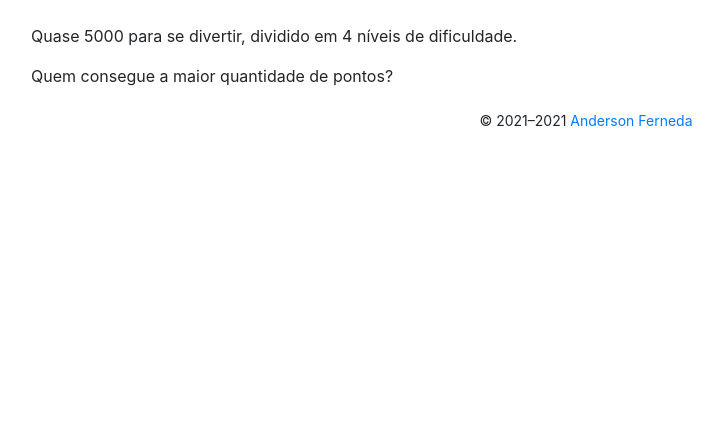
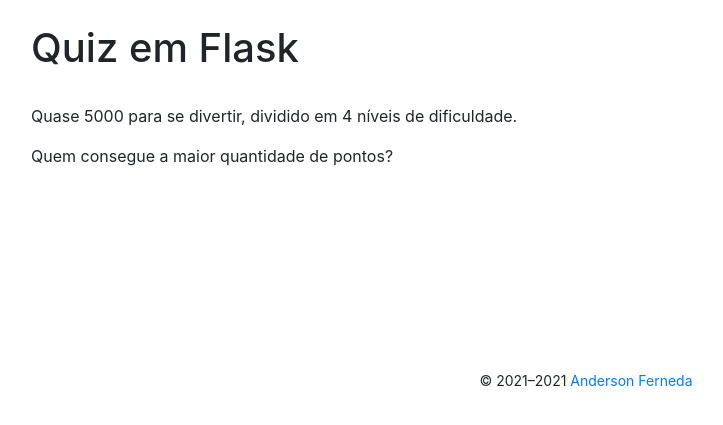
Before and after one commit to dersonf/quiz, a Flask app: page / in a window 1280 px wide. Shown: the part 56-481 px from the top of the page, without its empty margins (54-777 px from the left). Run offline with Flask 2, Linux system fonts and the light colour scheme; some libraries are stand-ins or nearby versions.

Commit message:
Ajuste template base

```diff
--- a/app/templates/base.html
+++ b/app/templates/base.html
@@ -17,7 +17,7 @@
             margin-top: 20px;
         }
         footer {
-            margin: 20px;
+            margin: 200px;
         }
     </style>
 </head>
--- a/app/templates/index.html
+++ b/app/templates/index.html
@@ -1,6 +1,8 @@
 {% extends "base.html" %}
 
 {% block content %}
+<h1>Quiz em Flask</h1>
+<br>
 <p>Quase 5000 para se divertir, dividido em 4 níveis de dificuldade.</p>
 <p>Quem consegue a maior quantidade de pontos?</p>
 {% endblock %}
```
